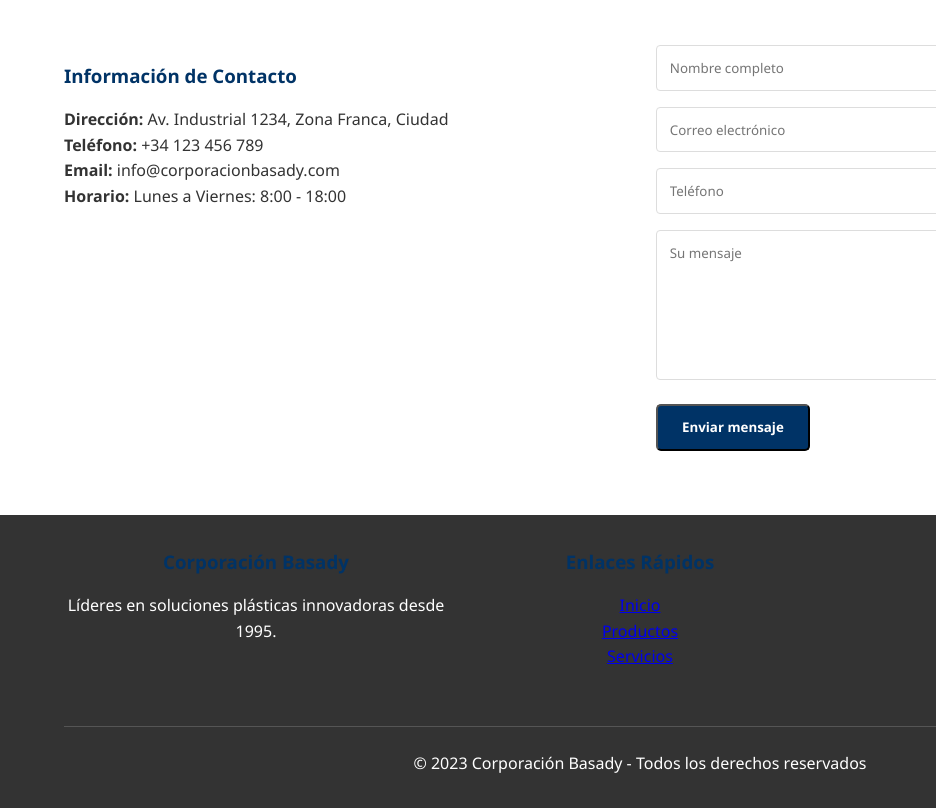
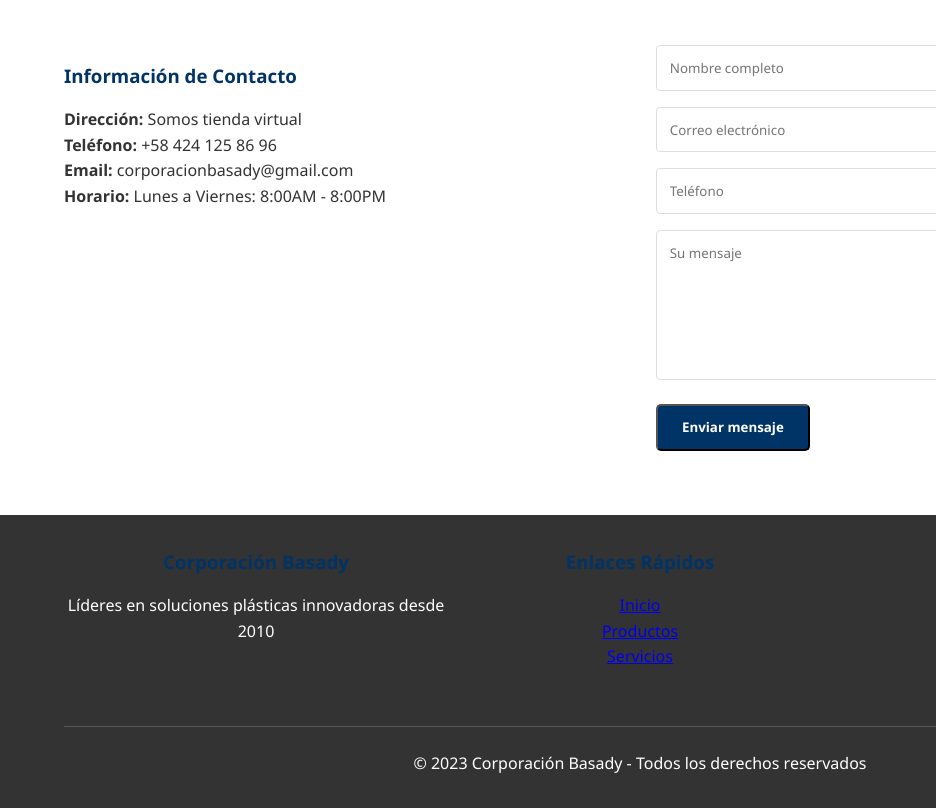
Before and after one commit to corporacionbasady-dot/Basady, a plain HTML site: page index.html in a window 1280 px wide. Shown: the part 2340-3148 px from the top of the page, 0-936 px from the left. Drawn offline with Linux system fonts and the light colour scheme.

Commit message:
index.html

```diff
--- a/index.html
+++ b/index.html
@@ -429,10 +429,10 @@
             <div class="contact-grid">
                 <div class="contact-info">
                     <h3>Información de Contacto</h3>
-                    <p><strong>Dirección:</strong> Av. Industrial 1234, Zona Franca, Ciudad</p>
-                    <p><strong>Teléfono:</strong> +34 123 456 789</p>
-                    <p><strong>Email:</strong> info@corporacionbasady.com</p>
-                    <p><strong>Horario:</strong> Lunes a Viernes: 8:00 - 18:00</p>
+                    <p><strong>Dirección:</strong> Somos tienda virtual </p>
+                    <p><strong>Teléfono:</strong> +58 424 125 86 96</p>
+                    <p><strong>Email:</strong> corporacionbasady@gmail.com</p>
+                    <p><strong>Horario:</strong> Lunes a Viernes: 8:00AM - 8:00PM</p>
                 </div>
                 <div class="contact-form">
                     <form>
@@ -453,7 +453,7 @@
             <div class="footer-content">
                 <div class="footer-section">
                     <h3>Corporación Basady</h3>
-                    <p>Líderes en soluciones plásticas innovadoras desde 1995.</p>
+                    <p>Líderes en soluciones plásticas innovadoras desde 2010</p>
                 </div>
                 <div class="footer-section">
                     <h3>Enlaces Rápidos</h3>
```
